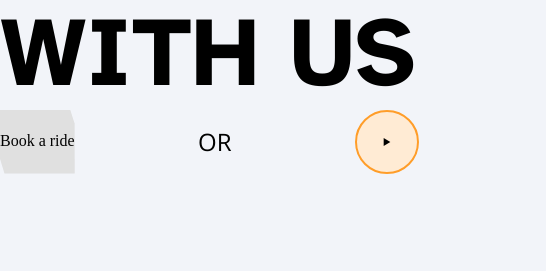
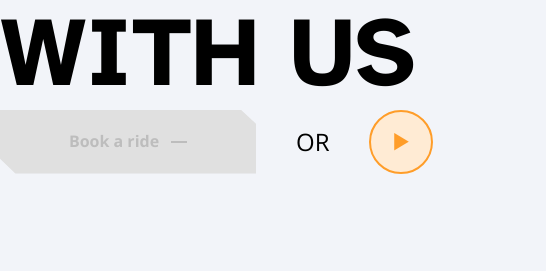
Before and after one commit to Yoriichi-Dang/html-css-training, a plain HTML site: page pratice-one/src/index.html in a window 1280 px wide. Shown: the part 584-855 px from the top of the page, 0-546 px from the left. Drawn offline with nearby package versions, Linux system fonts and the light colour scheme; grey boxes are pictures that could not be loaded.

Commit message:
feature/14-implement-hero-section: create hero section

```diff
--- a/pratice-one/src/index.html
+++ b/pratice-one/src/index.html
@@ -80,13 +80,13 @@
                     <h2>Plan your trip now</h2>
                     <h1>explore the world with us</h1>
                     <div class="hero-btn">
-                        <div class="btn btn--lg">
-                            <p>Book a ride</p>
-                            <span></span>
+                        <div class="btn btn--rectangle btn--lg">
+                            <p class="btn__content">Book a ride</p>
+                            <span class="btn__line"></span>
                         </div>
                         <p>or</p>
                         <div class="btn-icon btn--circle btn--lg">
-                            <i class="bx bx-play"></i>
+                            <i class="bx bx-play icon"></i>
                         </div>
                     </div>
                     <div class="hero-content__desc">
```
